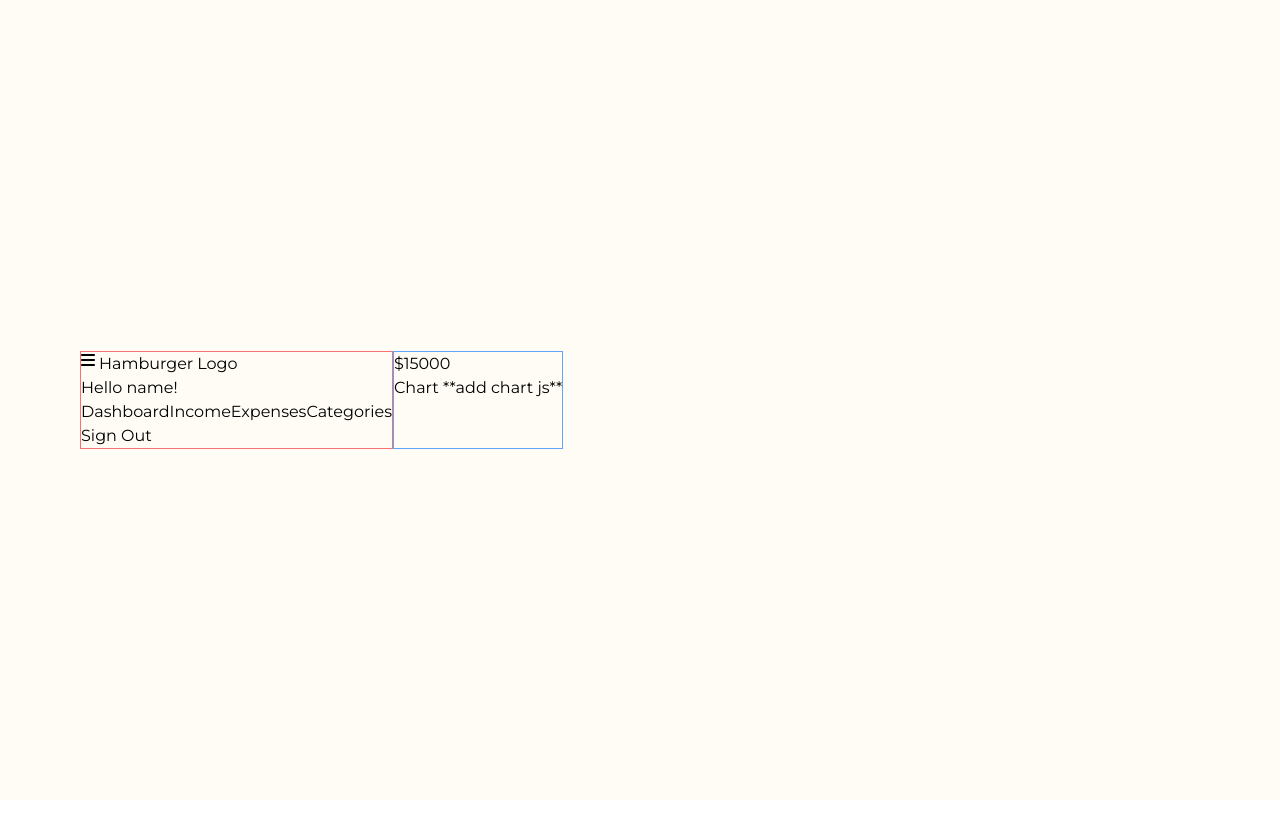
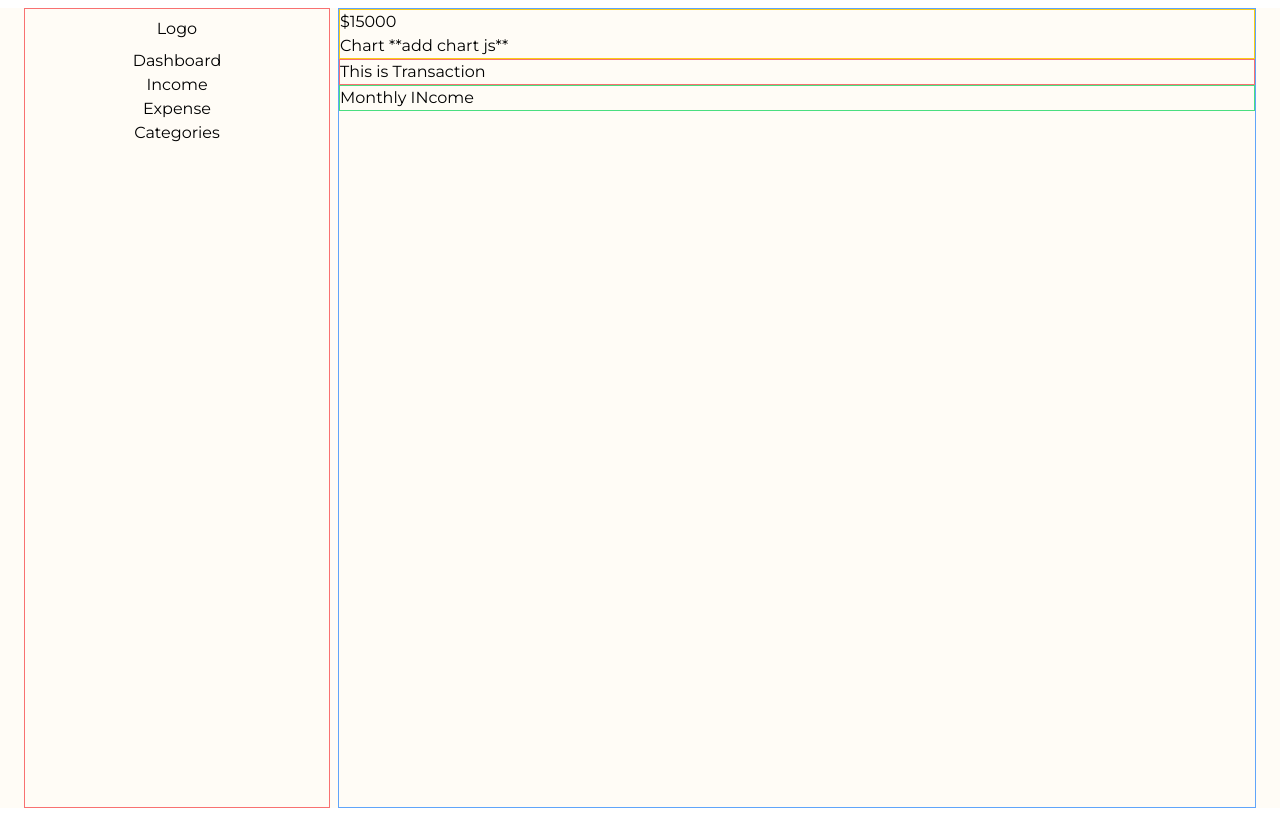
Before and after one commit to JOmega12/capstone-project-money, a React (Vite) app in the folder client/: page / in a window 1280 px wide. Built offline with nearby package versions, Linux system fonts and the light colour scheme.

Commit message:
added navbar functionality and design general design to dashboard

```diff
--- a/client/src/App.tsx
+++ b/client/src/App.tsx
@@ -19,7 +19,9 @@ function App() {
   // font-Montserrat
   return (
     <>
-      <div className="flex justify-center flex-col items-center min-[320px]:p-10 lg:p-20 md:p-10 w-screen bg-[#fffcf6] space-y-5 min-h-screen font-montserrat">
+      <div className="flex justify-center flex-col items-center min-[320px]:px-10 lg:px-6 md:px-10
+      min-[320px]:my-2 lg:my-2 md:my-2
+      w-screen bg-[#fffcf6] space-y-5 min-h-screen font-montserrat">
         <AuthProvider>
           <IncomeAndExpenseProvider>
             <Routes>
--- a/client/src/Navbar.tsx
+++ b/client/src/Navbar.tsx
@@ -1,30 +1,62 @@
-// import { Link } from "react-router-dom"
-// import FontAwesome
+import { faBars, faTimes } from "@fortawesome/free-solid-svg-icons";
+import { FontAwesomeIcon } from "@fortawesome/react-fontawesome";
+import { useState } from "react";
+import { NavLink } from "react-router-dom";
 
-import { faBars } from "@fortawesome/free-solid-svg-icons"
-import { FontAwesomeIcon } from "@fortawesome/react-fontawesome"
+const NavLinks = () => {
+  const activeUnderline = "active:underline hover:underline";
+
+  return (
+    <nav className="flex flex-col items-center">
+      <NavLink to="/dashboard" className={activeUnderline}>
+        Dashboard
+      </NavLink>
+      <NavLink to="/income" className={activeUnderline}>
+        Income
+      </NavLink>
+      <NavLink to="/expense" className={activeUnderline}>
+        Expense
+      </NavLink>
+      <NavLink to="/categories" className={activeUnderline}>
+        Categories
+      </NavLink>
+    </nav>
+  );
+};
 
 export const Navbar = () => {
-    return(
+  const [isOpen, setIsOpen] = useState(false);
+
+  const toggleNavbar = () => {
+    setIsOpen(!isOpen);
+  };
+
+  return (
     <div className="Navbar">
-            <div className="flex gap-1">
-                <FontAwesomeIcon icon={faBars}/>
-                <div>Hamburger</div>
+      <div className="flex gap-1 items-center justify-center m-2 ">
+        <div className="lg:hidden">
+            <button onClick={() => toggleNavbar()}>
+            {isOpen ? (
+                <FontAwesomeIcon icon={faTimes} className="p-2" />
+            ) : (
+                <FontAwesomeIcon icon={faBars} className="p-2" />
+            )}
+            </button>
+        </div>
         <div>Logo</div>
       </div>
-            <div>
+      <div className="hidden lg:block">
+        <NavLinks />
+      </div>
+      {isOpen && (
+        <div className="flex flex-col items-center lg:hidden">
           <h2>Hello name!</h2>
-                <nav>
-                    {/* <Link></Link> */}
-                    <button>Dashboard</button>
-                    <button>Income</button>
-                    <button>Expenses</button>
-                    <button>Categories</button>
-                </nav>
+            <NavLinks />
           <div>
             <button>Sign Out</button>
           </div>
         </div>
+      )}
     </div>
-    )
-}
+  );
+};
--- a/client/src/components/dashboard/Dashboard.tsx
+++ b/client/src/components/dashboard/Dashboard.tsx
@@ -7,12 +7,12 @@ import { Transactions } from "./Transactions"
 export const Dashboard = () => {
 
     return(
-        <section className="flex flex-row w-full">
+        <section className="flex flex-row w-full min-h-screen justify-center gap-2">
             {/* would this header be right? */}
-            <header className="flex flex-col border-red-400 border">
+            <header className="flex flex-col w-1/4 border-red-400 border">
                 <Navbar />
             </header>
-            <section className="flex flex-col border-blue-400 border">
+            <section className="flex flex-col w-3/4 border-blue-400 border">
                 <Goal />
                 <Transactions />
                 <MonthlyIncome />
--- a/client/src/components/dashboard/Goal.tsx
+++ b/client/src/components/dashboard/Goal.tsx
@@ -3,7 +3,7 @@
 
 export const Goal = () => {
     return(
-        <div className="GoalAndChart">
+        <div className="GoalAndChart border-yellow-400 border">
             <div>
                 <div>
                     <h1>$15000</h1>
--- a/client/src/components/dashboard/MonthlyIncome.tsx
+++ b/client/src/components/dashboard/MonthlyIncome.tsx
@@ -2,6 +2,8 @@
 export const MonthlyIncome = () => {
 
     return(
-        <></>
+        <div className="border-green-400 border">
+            <div >Monthly INcome </div>
+        </div>
     )
 }
--- a/client/src/components/dashboard/Transactions.tsx
+++ b/client/src/components/dashboard/Transactions.tsx
@@ -3,6 +3,8 @@
 export const Transactions = () => {
 
     return(
-        <></>
+        <div className="border-red-400 border">
+            This is Transaction
+        </div>
     )
 }
```
Also changed, not shown: 1 other file (tests, documents, lock files or other folders). Lines whose indentation alone changed are shown as unchanged.
